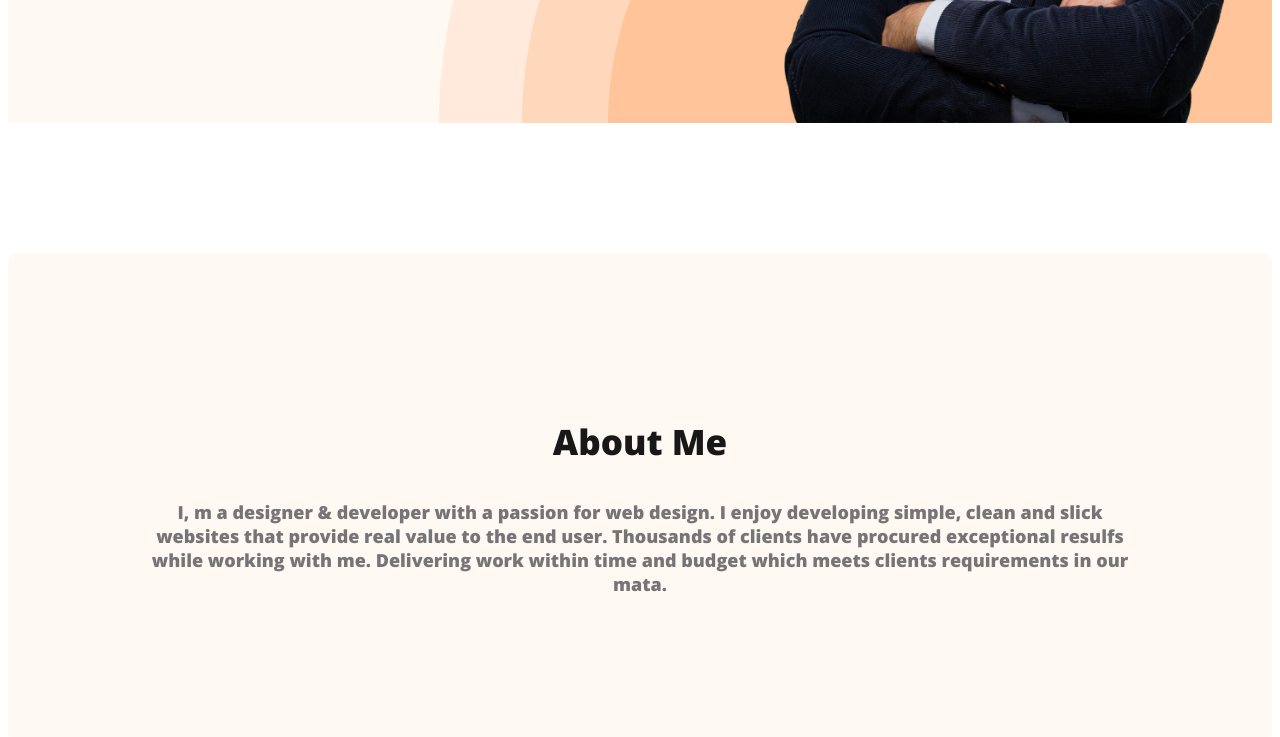
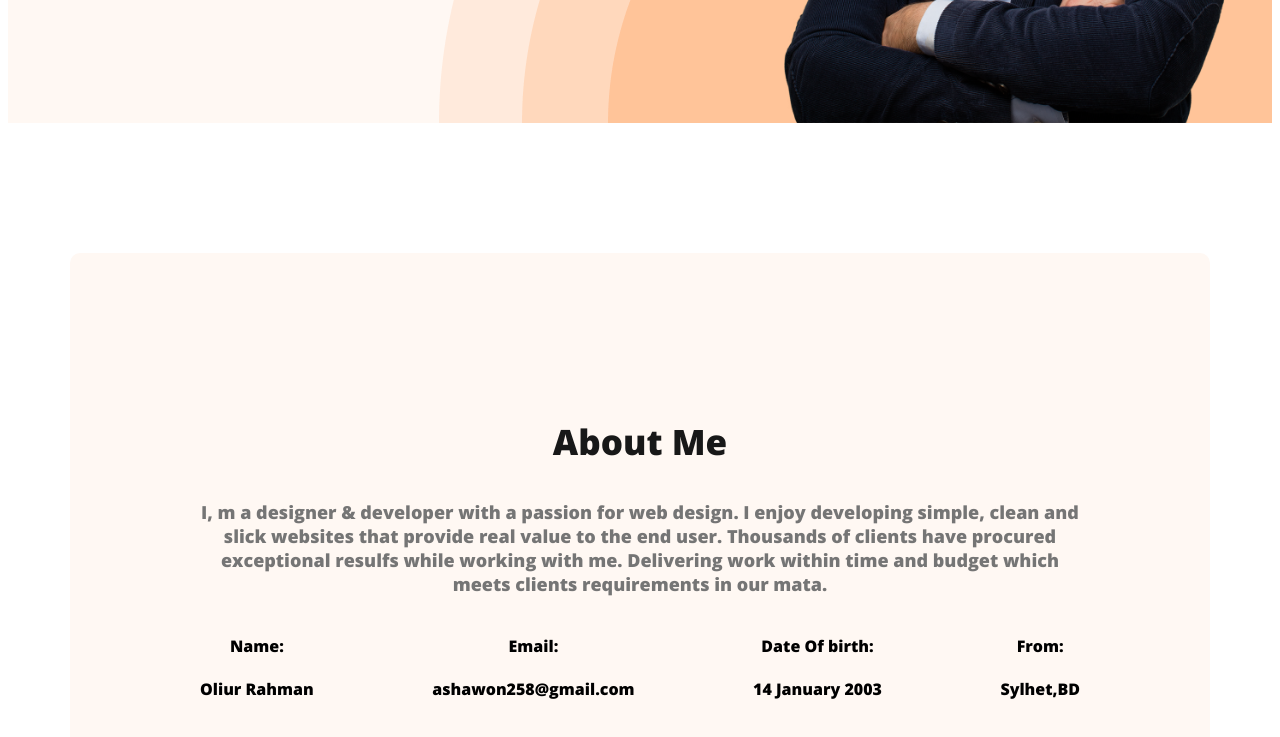
Before and after one commit to shawonahmed05/website-creator, a plain HTML site: page index.html in a window 1280 px wide. Shown: the part 645-1382 px from the top of the page. Drawn offline with nearby package versions, Linux system fonts and the light colour scheme.

Commit message:
about info description completed

```diff
--- a/index.html
+++ b/index.html
@@ -34,6 +34,25 @@
 <section class="about">
   <h3 class="section-title">About Me</h3>
   <p class="section-description">I, m a designer & developer with a passion for web design. I enjoy developing simple, clean and slick websites that provide real value to the end user. Thousands of clients have procured exceptional resulfs while working with me. Delivering work within time and budget which meets clients requirements in our mata.</p>
+  <div class="about-info-container">
+  <!-- .about-info*4>h4.info-title+p.info-description -->
+  <div class="about-info">
+    <h4 class="info-title">Name:</h4>
+    <p class="info-description">Oliur Rahman</p>
+  </div>
+  <div class="about-info">
+    <h4 class="info-title">Email:</h4>
+    <p class="info-description">ashawon258@gmail.com</p>
+  </div>
+  <div class="about-info">
+    <h4 class="info-title">Date Of birth:</h4>
+    <p class="info-description">14 January 2003</p>
+  </div>
+  <div class="about-info">
+    <h4 class="info-title">From:</h4>
+    <p class="info-description">Sylhet,BD</p>
+  </div>
+  </div>
 </section>
  </main>
  <footer>
--- a/styles/portfolio.css
+++ b/styles/portfolio.css
@@ -82,6 +82,10 @@
 }
 
 /* main section styles */
+main{
+  max-width: 1140px;
+ margin: 0 auto;
+}
 
 /* about section styles */
 .about{
@@ -90,3 +94,10 @@
   background: #FFF8F3;
   margin: 130px 0;
 }
+.about-info-container{
+  display: flex;
+  justify-content: space-between;
+}
+.about-info{
+  text-align: center;
+}
```
